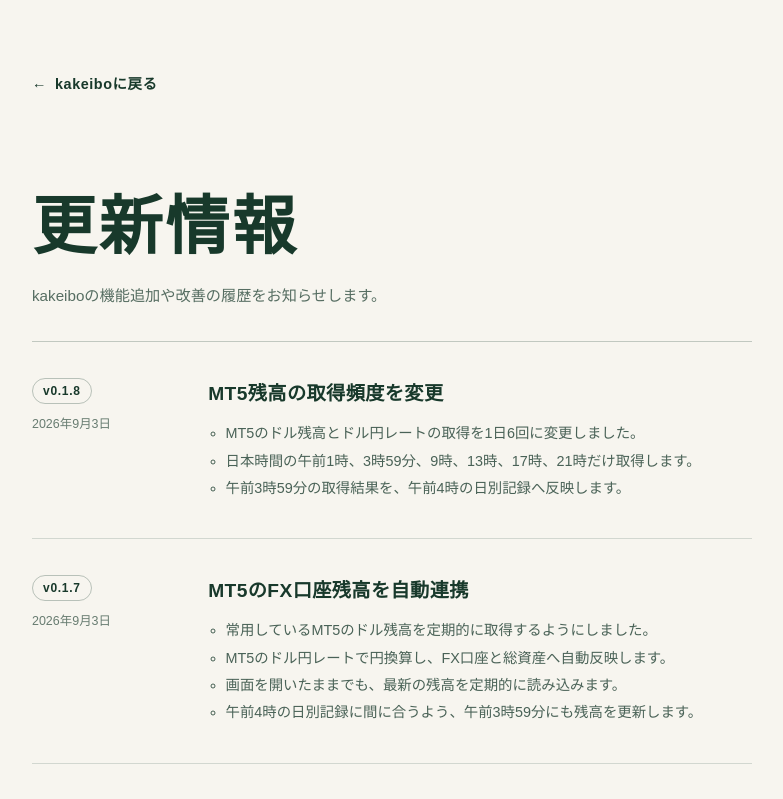
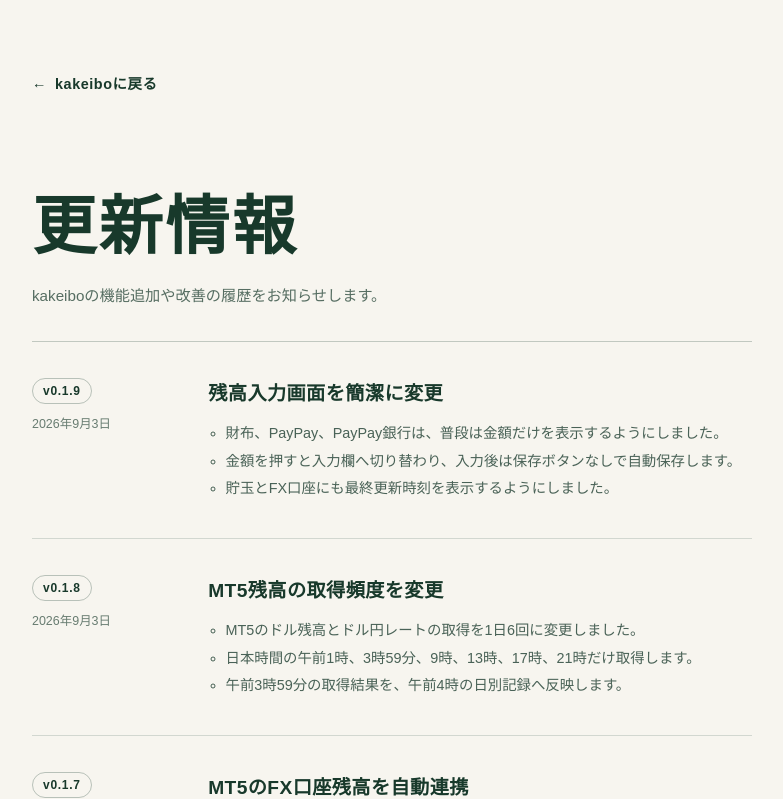
Before and after one commit to umedademu/kakeibo, a Next.js app: page /updates in a window 1280 px wide. Shown: the top 799 px of the page, without its empty margins (248-1031 px from the left). Built offline with nearby package versions, Linux system fonts and the light colour scheme.

Commit message:
残高入力を自動保存方式に変更

```diff
--- a/app/globals.css
+++ b/app/globals.css
@@ -84,23 +84,25 @@
   font-size: 1.25rem;
 }
 
-.editable-balance-row {
+.editable-balance-row,
+.readonly-balance-row {
   display: grid;
   grid-template-columns: auto 1fr;
 }
 
-.editable-balance-row dd {
+.editable-balance-row dd,
+.readonly-balance-row dd {
   justify-self: end;
 }
 
-.balance-form {
+.balance-editor {
   display: flex;
   align-items: center;
   justify-content: flex-end;
   gap: 7px;
 }
 
-.balance-form input {
+.balance-editor input {
   width: min(35vw, 150px);
   border: 1px solid rgb(24 57 43 / 32%);
   border-radius: 7px;
@@ -112,7 +114,33 @@
   text-align: right;
 }
 
-.balance-form button,
+.balance-editor input:disabled {
+  opacity: 0.6;
+}
+
+.balance-value-button {
+  margin: 0;
+  padding: 4px 0;
+  border: 0;
+  background: transparent;
+  color: inherit;
+  cursor: text;
+  font: inherit;
+  font-variant-numeric: tabular-nums;
+  font-weight: 700;
+}
+
+.balance-value-button:focus-visible {
+  border-radius: 4px;
+  outline: 2px solid var(--foreground);
+  outline-offset: 4px;
+}
+
+.balance-value-button:disabled {
+  cursor: default;
+  opacity: 0.55;
+}
+
 .login-form button,
 .logout-button {
   border: 1px solid var(--foreground);
@@ -124,11 +152,6 @@
   font-weight: 600;
 }
 
-.balance-form button {
-  padding: 8px 11px;
-}
-
-.balance-form button:disabled,
 .login-form button:disabled,
 .logout-button:disabled {
   cursor: wait;
--- a/app/updates/page.tsx
+++ b/app/updates/page.tsx
@@ -7,6 +7,17 @@
 };
 
 const updates = [
+  {
+    version: "v0.1.9",
+    date: "2026年9月3日",
+    dateTime: "2026-09-03",
+    title: "残高入力画面を簡潔に変更",
+    changes: [
+      "財布、PayPay、PayPay銀行は、普段は金額だけを表示するようにしました。",
+      "金額を押すと入力欄へ切り替わり、入力後は保存ボタンなしで自動保存します。",
+      "貯玉とFX口座にも最終更新時刻を表示するようにしました。",
+    ],
+  },
   {
     version: "v0.1.8",
     date: "2026年9月3日",
--- a/package.json
+++ b/package.json
@@ -1,6 +1,6 @@
 {
   "name": "kakeibo",
-  "version": "0.1.8",
+  "version": "0.1.9",
   "private": true,
   "scripts": {
     "dev": "next dev",
```
Also changed, not shown: app/components/balance-list.tsx (+70 -14 lines), 2 other files (tests, documents, lock files or other folders).
